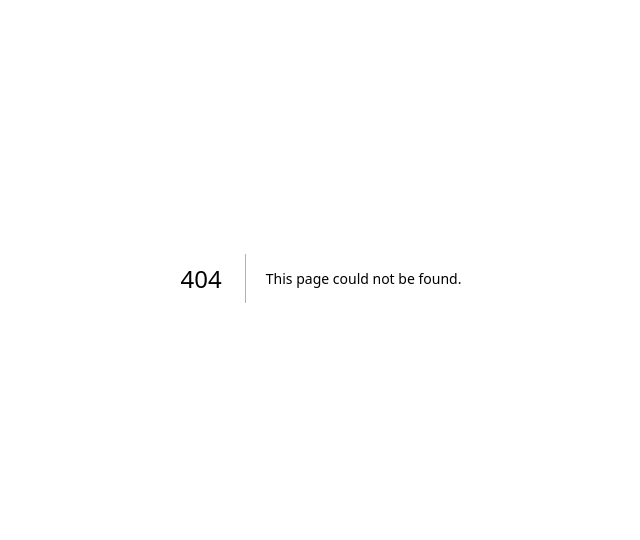
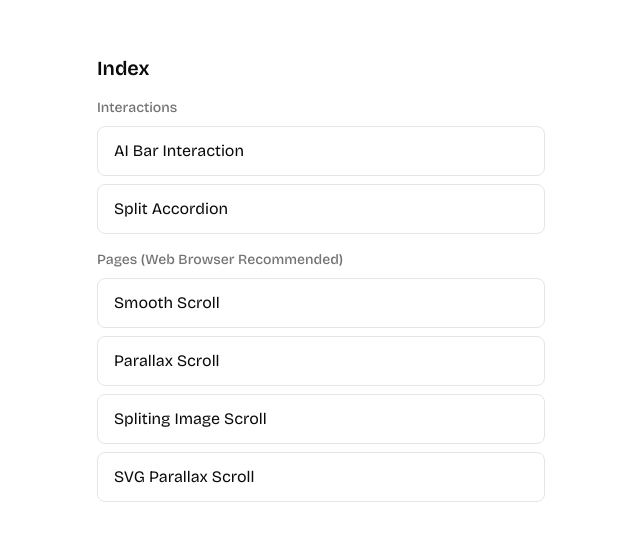
Before and after one commit to Surajx21/interactions, a Next.js app: page / in a window 1280 px wide. Before the commit this address had no page. Shown: the part 122-662 px from the top of the page, without its empty margins (319-959 px from the left). Built offline with nearby package versions, Linux system fonts and the light colour scheme.

Commit message:
feat(home): add index linking interactions and pages

```diff
--- /dev/null
+++ b/app/page.tsx
@@ -0,0 +1,61 @@
+import Link from "next/link";
+
+export default function Home() {
+  return (
+    <main className="min-h-screen flex items-center justify-center p-6">
+      <div className="w-full max-w-md space-y-4">
+        <h1 className="text-xl font-semibold">Index</h1>
+
+        <section className="space-y-2">
+          <h2 className="text-sm font-medium text-muted-foreground">
+            Interactions
+          </h2>
+          <nav className="space-y-2">
+            <Link
+              className="block rounded-md border px-4 py-3 hover:bg-accent/50 transition-colors"
+              href="/interactions/ai-bar-interaction"
+            >
+              AI Bar Interaction
+            </Link>
+            <Link
+              className="block rounded-md border px-4 py-3 hover:bg-accent/50 transition-colors"
+              href="/interactions/split-accordion"
+            >
+              Split Accordion
+            </Link>
+          </nav>
+        </section>
+
+        <section className="space-y-2">
+          <h2 className="text-sm font-medium text-muted-foreground">Pages (Web Browser Recommended)</h2>
+          <nav className="space-y-2">
+            <Link
+              className="block rounded-md border px-4 py-3 hover:bg-accent/50 transition-colors"
+              href="/pages/smooth-scroll"
+            >
+              Smooth Scroll
+            </Link>
+            <Link
+              className="block rounded-md border px-4 py-3 hover:bg-accent/50 transition-colors"
+              href="/pages/parallax-scroll"
+            >
+              Parallax Scroll
+            </Link>
+            <Link
+              className="block rounded-md border px-4 py-3 hover:bg-accent/50 transition-colors"
+              href="/pages/splitting-image-scroll"
+            >
+              Spliting Image Scroll
+            </Link>
+            <Link
+              className="block rounded-md border px-4 py-3 hover:bg-accent/50 transition-colors"
+              href="/pages/svg-parallax-scroll"
+            >
+              SVG Parallax Scroll
+            </Link>
+          </nav>
+        </section>
+      </div>
+    </main>
+  );
+}
```
